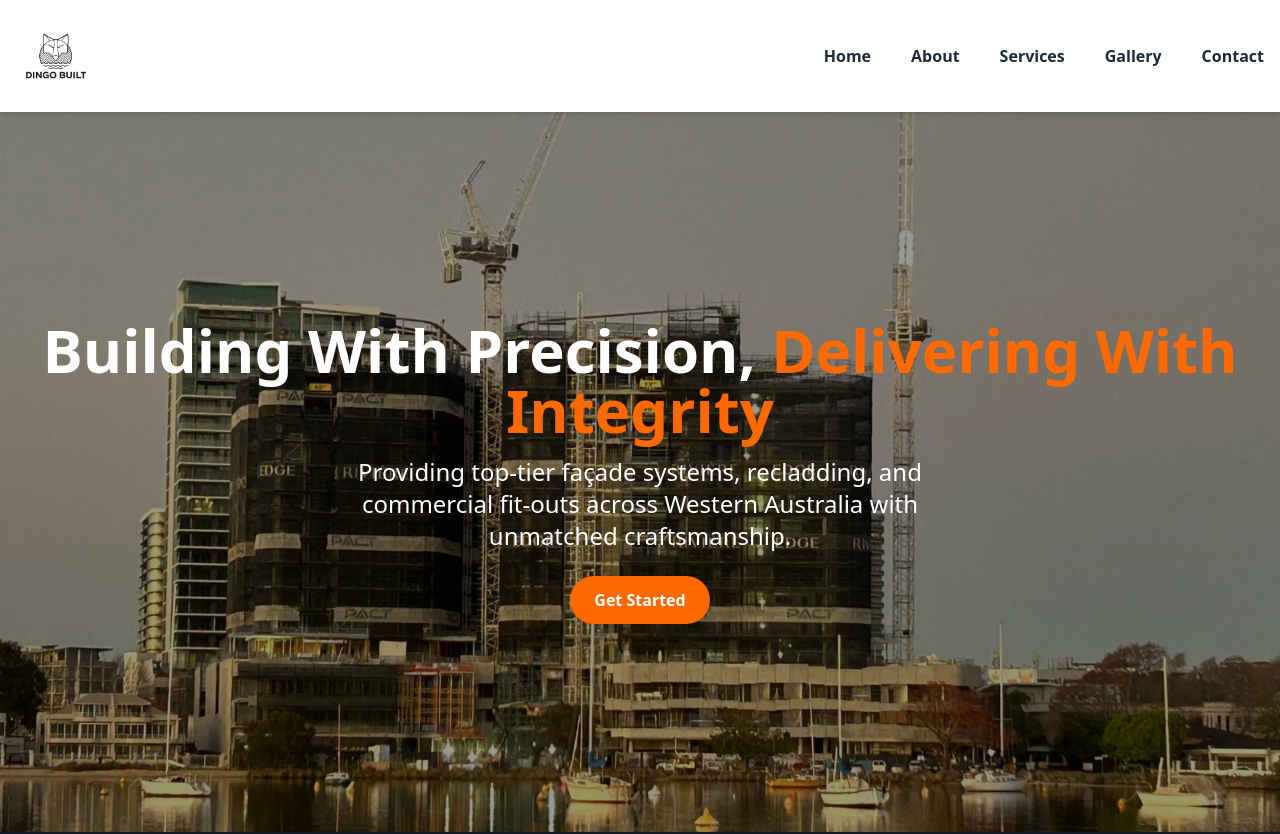
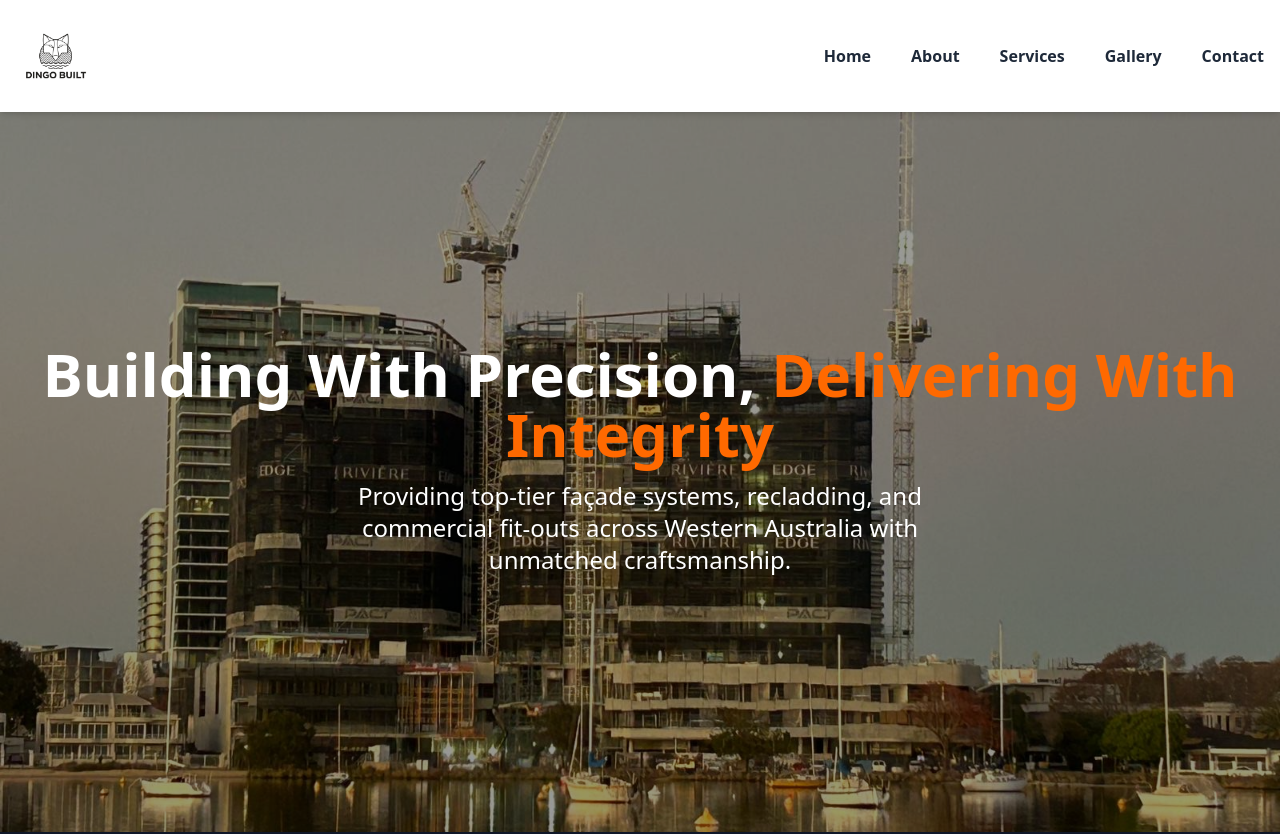
Before and after one commit to MuhammadHasnainahmed/Architectural-website, a React (Vite) app: page / in a window 1280 px wide. Shown: the top 834 px of the page. Built offline with nearby package versions, Linux system fonts and the light colour scheme.

Commit message:
refactor(hero): remove call-to-action button from hero section

```diff
--- a/src/Pages/Herosection.jsx
+++ b/src/Pages/Herosection.jsx
@@ -26,9 +26,7 @@ function Herosection() {
               across Western Australia with unmatched craftsmanship.
             </p>
 
-            <button className="bg-orange-500 hover:bg-orange-600 text-white px-6 py-3 rounded-full font-semibold transition-all duration-300">
-              Get Started
-            </button>
+
           </div>
         </div>
       </section>
```
